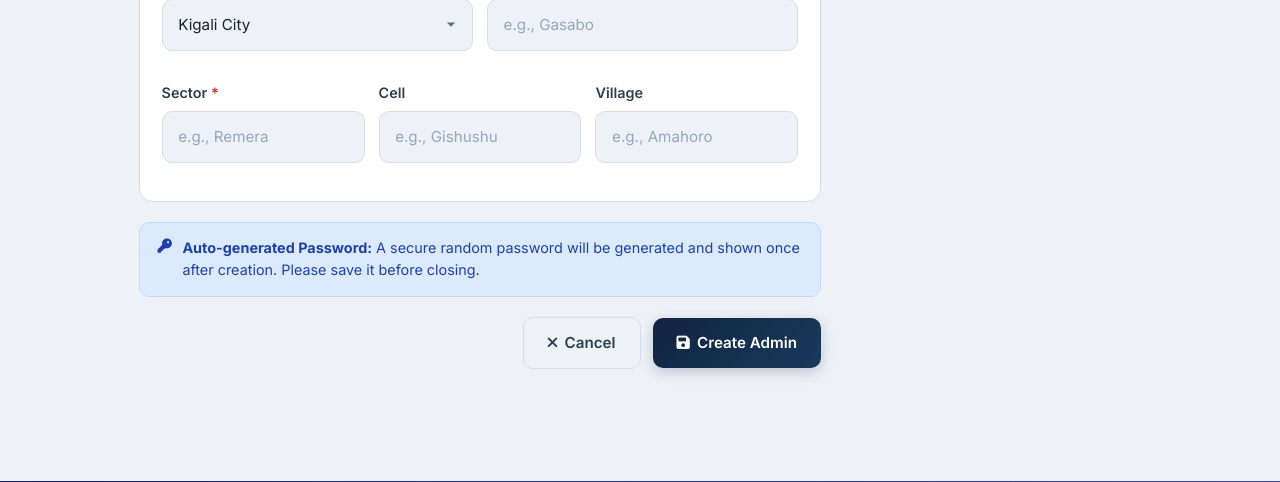
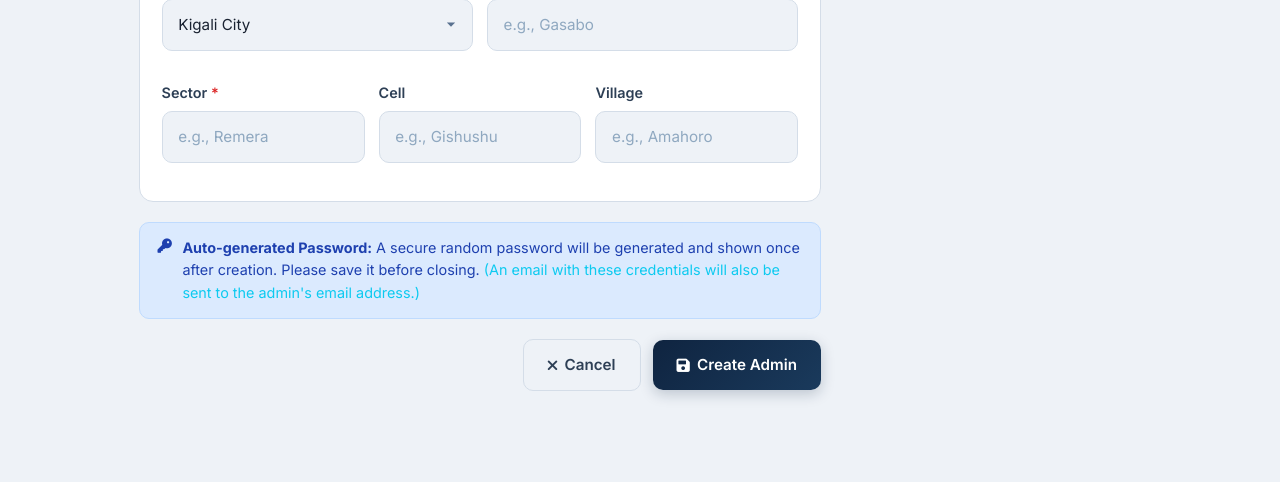
Before and after one commit to attorney755/Tangamakuru, a Flask app: template frontend/templates/super_admin/create_admin.html in a window 1280 px wide. Shown: the part 708-1190 px from the top of the page. Run offline with Flask 3, Linux system fonts and the light colour scheme; the template is opened without the code that fills it, so the values that code supplies are empty.

Commit message:
Updated create_admin.html

```diff
--- a/frontend/templates/super_admin/create_admin.html
+++ b/frontend/templates/super_admin/create_admin.html
@@ -112,7 +112,7 @@
                 <div class="ca-info-note">
                     <i class="fas fa-key"></i>
                     <div>
-                        <strong>Auto-generated Password:</strong> A secure random password will be generated and shown once after creation. Please save it before closing.
+                        <strong>Auto-generated Password:</strong> A secure random password will be generated and shown once after creation. Please save it before closing. <span class="text-info">(An email with these credentials will also be sent to the admin's email address.)</span>
                     </div>
                 </div>
 
```
